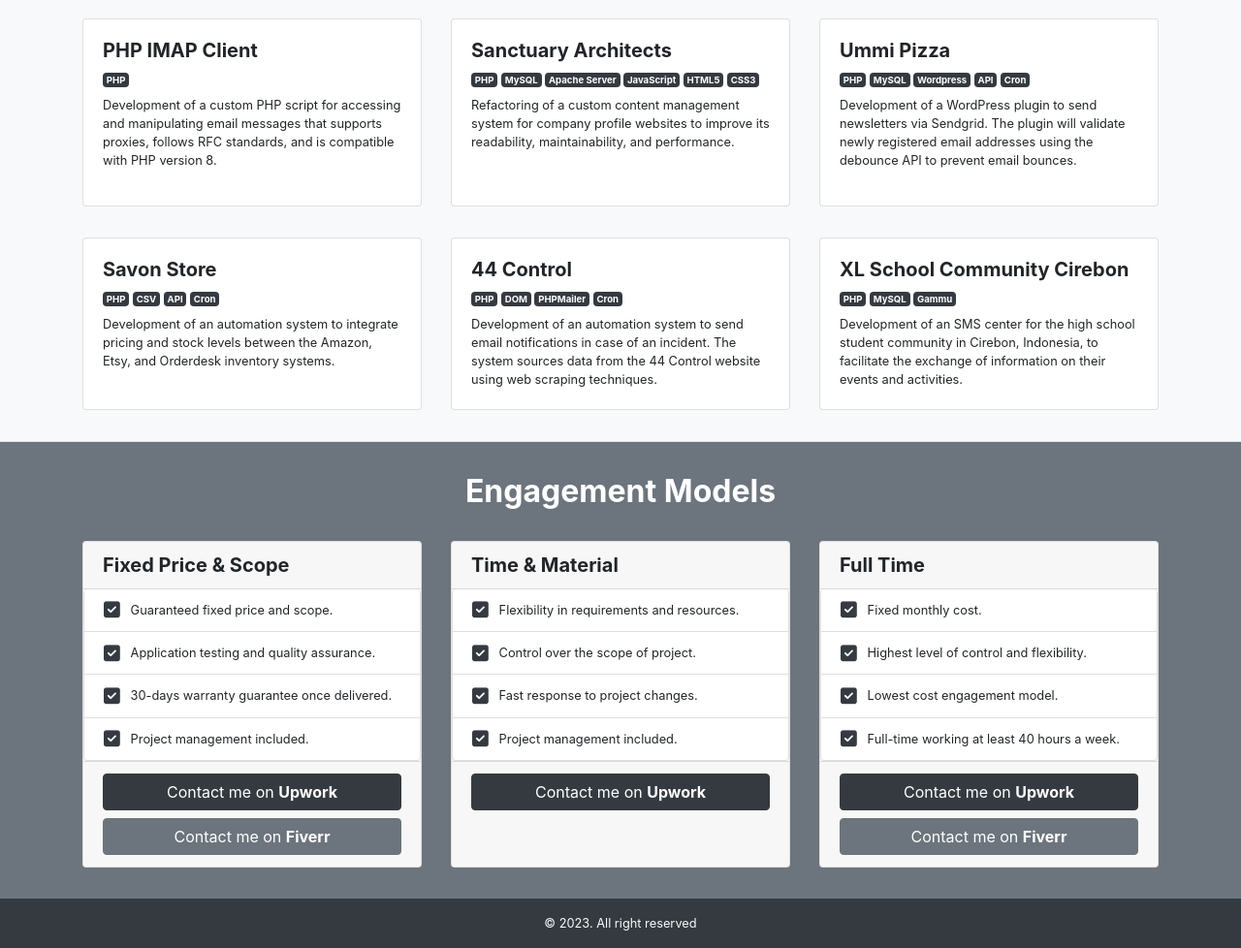
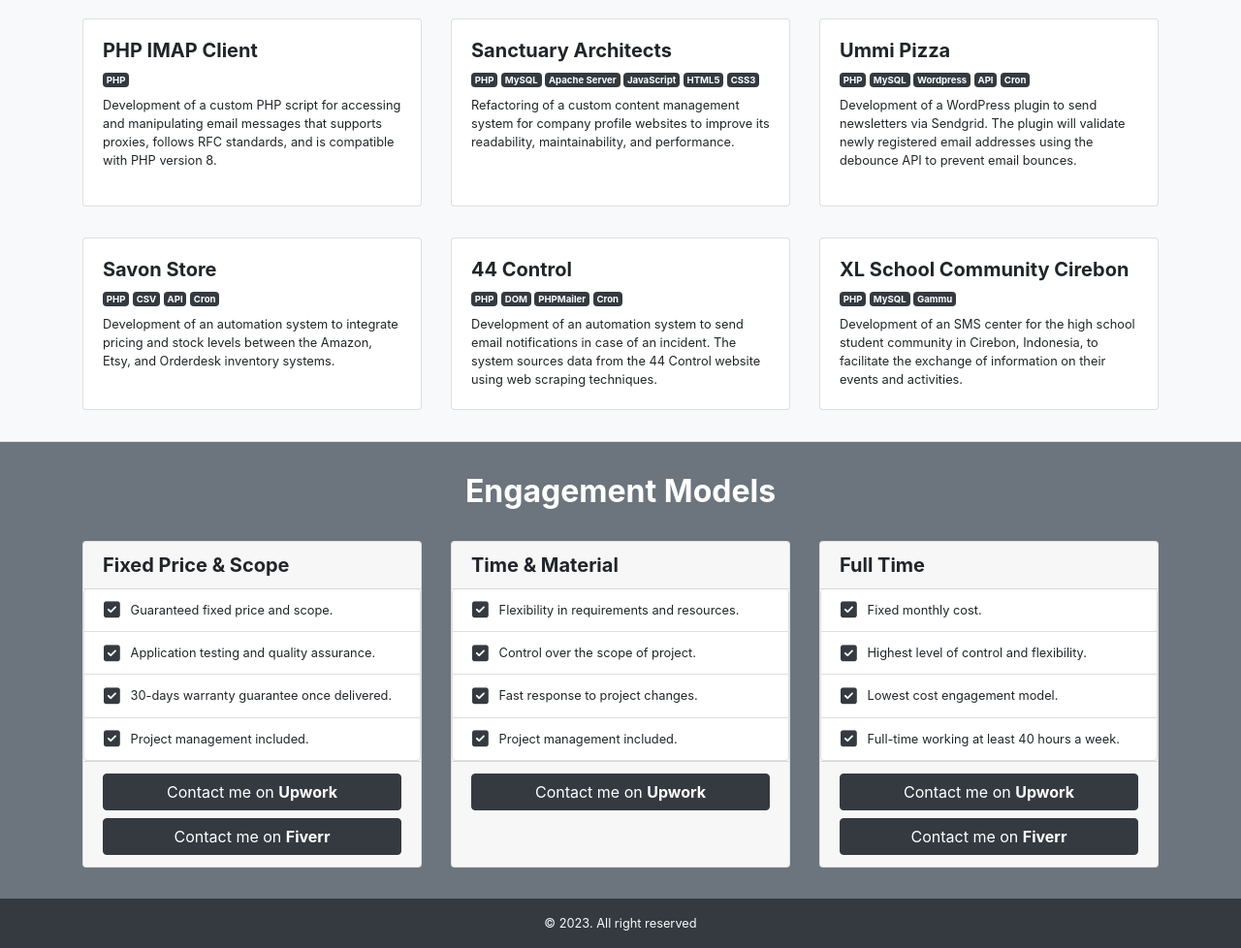
Before and after one commit to DianKristian/diankristian.github.io, a plain HTML site: page index.html in a window 1280 px wide. Shown: the part 1118-2096 px from the top of the page at 97% size. Drawn offline with nearby package versions, Linux system fonts and the light colour scheme.

Commit message:
Update index.html

```diff
--- a/index.html
+++ b/index.html
@@ -422,7 +422,7 @@
 							<p class="card-text">Perfect for short-term projects that have a fixed scope of work, a defined budget, or a tight timeline. You must provide detailed technical specifications or requirements before project begins.</p>
 							-->
 							<a href="https://www.upwork.com/freelancers/~01ba74e2ab307fd1d4" target="_blank" rel="external opener" class="btn w-100 mb-2 btn-dark">Contact me on <strong>Upwork</strong></a>
-							<a href="https://www.fiverr.com/diankristian" target="_blank" rel="external opener" class="btn w-100 btn-secondary">Contact me on <strong>Fiverr</strong></a>
+							<a href="https://www.fiverr.com/diankristian" target="_blank" rel="external opener" class="btn w-100 btn-dark">Contact me on <strong>Fiverr</strong></a>
 						</div>
 					</div>
 				</div>
@@ -479,7 +479,7 @@
 						</ul>
 						<div class="card-footer h-100">
 							<a href="https://www.upwork.com/freelancers/~01ba74e2ab307fd1d4" target="_blank" rel="external opener" class="btn w-100 mb-2 btn-dark">Contact me on <strong>Upwork</strong></a>
-							<a href="https://www.fiverr.com/diankristian" target="_blank" rel="external opener" class="btn w-100 btn-secondary">Contact me on <strong>Fiverr</strong></a>
+							<a href="https://www.fiverr.com/diankristian" target="_blank" rel="external opener" class="btn w-100 btn-dark">Contact me on <strong>Fiverr</strong></a>
 						</div>
 					</div>
 				</div>
```
